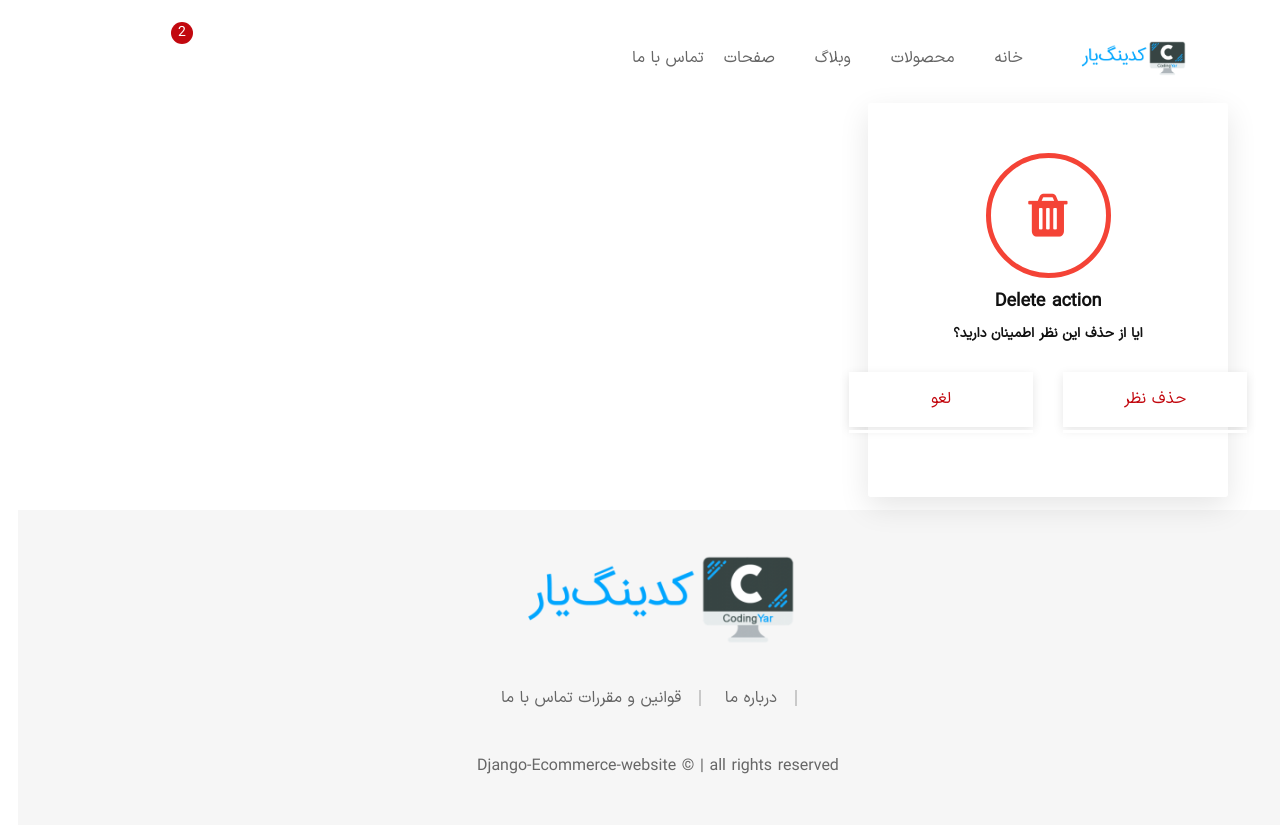
After one commit to shahdin-sh/Django_Ecommerce_Website, a Django app: page /products/1/delete_comment/1 in a window 1280 px wide. The commit adds this page. Run offline with Django 4.2, Linux system fonts and the light colour scheme; a user stored in the database is signed in; tables that the repository leaves empty hold one stand-in row (values such as "Sample post"); some libraries are stand-ins or nearby versions; some web fonts are replaced.

Commit message:
add delete_product_comments and fix edit_product_comments in view and template

```diff
--- a/product/admin.py
+++ b/product/admin.py
@@ -12,7 +12,7 @@ class ProductAdmin(admin.ModelAdmin):
 
 
 class ProductCommentsAdmin(admin.ModelAdmin):
-    list_display = ['replay_or_comment', 'text', 'datetime_created', 'is_active', 'parent', 'rate', 'product']
+    list_display = ['replay_or_comment', 'user', 'text', 'datetime_created', 'is_active', 'parent', 'rate', 'product']
 
     def replay_or_comment(self, obj):
         if not obj.parent:
--- a/product/forms.py
+++ b/product/forms.py
@@ -6,3 +6,7 @@ class UserCommentsForm(forms.ModelForm):
     class Meta:
         model = UserComments
         fields = ['text', 'rate']
+
+    def __init__(self, *args, **kwargs):
+        super(UserCommentsForm, self).__init__(*args, **kwargs)
+        self.fields['rate'].required = False
--- a/product/models.py
+++ b/product/models.py
@@ -39,3 +39,6 @@ class UserComments(models.Model):
 
     def __str__(self):
         return self.text
+
+    def get_absolute_url(self):
+        return reverse('product_detail_view', args=[self.product.id])
--- /dev/null
+++ b/product/templates/product/delete_product_comments.html
@@ -0,0 +1,36 @@
+{% extends '_base.html' %}
+{% load crispy_forms_tags %}
+{% load static %}
+{% block styles %}
+    <link rel="stylesheet" href="{% static 'css/delete_card.css' %}">
+{% endblock %}
+
+{% block content %}
+    <div class="container">
+        <div class="row">
+            <div class="col-sm-6 col-md-4 offset-sm-3 offset-md-4">
+                <div class="info-card info-card--danger bg-white text-center mb-4 rounded-lg">
+                    <div class="info-card_icon mx-auto mb-4 d-flex justify-content-center align-items-center position-relative">
+                        <i class="fa fa-trash"></i>
+                    </div>
+                    <h2 class="mb-4">Delete action</h2>
+                    <div class="mb-4">
+                        <h4>ایا از حذف این نظر اطمینان دارید؟</h4>
+                        <div class="buttons_positions">
+                             <div class="button_delete">
+                                <form action="" method="post">
+                                    {% csrf_token %}
+                                    <button class="btn btn-danger" type="submit" onclick="this.disabled=true;this.form.submit();"
+                                    >حذف نظر</button>
+                                </form>
+                            </div>
+                            <div class="button_cancel">
+                                 <a href="{% url 'product_detail_view' product_detail.id %}"><button class="btn btn-secondary">لغو</button></a>
+                            </div>
+                        </div>
+                    </div>
+                </div>
+            </div>
+        </div>
+    </div>
+{% endblock content %}
--- a/product/templates/product/product_detail_view.html
+++ b/product/templates/product/product_detail_view.html
@@ -116,7 +116,7 @@
                                                                             <strong class="review__author px-4">{{ comment.user.username }}</strong>
                                                                             <span>
                                                                                 <a href="{% url 'edit_user_comments' product_detail.id comment.id %}">Edit</a>
-                                                                                 <a href="#">Delete</a>
+                                                                                 <a href="{% url 'delete_user_comments' product_detail.id comment.id %}">Delete</a>
                                                                             </span>
                                                                             <span class="review__dash">-</span>
                                                                             <span class="review__published-date">{{ comment.datetime_created }}</span>
@@ -162,7 +162,7 @@
                                                     <h3>اضافه کردن بازخورد</h3>
                                                      <form action="" method="post">
                                                          {% csrf_token %}
-                                                        {{ comment_form|crispy }}
+                                                         {{ comment_form.text|as_crispy_field }}
                                                           <!-- Hidden input for parent comment.id -->
                                                         <input type="hidden" name="parent_id" value="{{ comment.id }}">
                                                         <input type="submit" value="ثبت بازخورد">
@@ -196,7 +196,7 @@
                                                             {% csrf_token %}
                                                             {{ comment_form|crispy }}
                                                               <button type="submit" value="yes"
-                                                                onclick="this.disabled=true;this.form.submit();">ارسال</button>
+                                                                onclick="this.disabled=true;this.form.submit();" class="mt-3">ارسال</button>
                                                         </form>
                                                     </div>
                                                 </div>
--- a/product/urls.py
+++ b/product/urls.py
@@ -4,5 +4,6 @@ from .views import *
 urlpatterns = [
     path('', products_list_view, name='products_list_view'),
     path('<int:pk>', product_detail_view, name='product_detail_view'),
-    path('<int:pk>/edit_comment/<int:comment_id>', edit_user_comments, name='edit_user_comments'),
+    path('<int:pk>/edit_comment/<int:comment_id>', edit_use_comments, name='edit_user_comments'),
+    path('<int:pk>/delete_comment/<int:comment_id>', delete_user_comments, name='delete_user_comments'),
 ]
--- a/product/views.py
+++ b/product/views.py
@@ -1,8 +1,8 @@
-from django.shortcuts import render, redirect, get_object_or_404
+from django.shortcuts import render, redirect, get_object_or_404, HttpResponseRedirect
 from .models import Product, UserComments
 from django.core.paginator import Paginator
 from .forms import UserCommentsForm
-from django.contrib.auth import get_user_model
+from django.views import generic
 
 
 def products_list_view(request):
@@ -21,7 +21,7 @@ def products_list_view(request):
 def product_detail_view(request, pk):
     products = Product.objects.all().filter(product_existence=True)
     product_detail = get_object_or_404(products, pk=pk)
-    comments = UserComments.objects.all().filter(is_active=True, parent__isnull=True)
+    comments = UserComments.objects.all().filter(is_active=True, parent__isnull=True).order_by('-datetime_created')
     # comment section for user started
     if request.method == 'POST':
         comment_form = UserCommentsForm(request.POST)
@@ -49,7 +49,7 @@ def product_detail_view(request, pk):
             new_comment.product = product_detail
             new_comment.user = request.user
             new_comment.save()
-            comment_form = UserCommentsForm()
+            return redirect('product_detail_view', pk=pk)
     else:
         comment_form = UserCommentsForm()
     # end of comment section
@@ -62,17 +62,35 @@ def product_detail_view(request, pk):
     return render(request, 'product/product_detail_view.html', dic)
 
 
-def edit_user_comments(request, pk, comment_id):
+def edit_use_comments(request, pk, comment_id):
+    current_user = request.user
+    user_comments = current_user.comments.filter(is_active=True, parent__isnull=True)
+    get_particular_user_comment = get_object_or_404(user_comments, pk=comment_id)
+    # registering the form
+    edit_form = UserCommentsForm(request.POST, instance=get_particular_user_comment)
+    if request.method == 'POST':
+        if edit_form.is_valid():
+            edit_form.save()
+            return redirect('product_detail_view', pk=pk)
+    # dic for context
+    dic = {
+        'edit_comment_form': edit_form
+    }
+    return render(request, 'product/edit_product_comments.html', dic)
+
+
+def delete_user_comments(request, pk, comment_id):
+    # product detail for redirect section in template, UserComment get_absolute_url does not work correctly
+    products = Product.objects.all().filter(product_existence=True)
+    product_detail = get_object_or_404(products, pk=pk)
     user = request.user
     user_comments = user.comments.filter(is_active=True, parent__isnull=True)
     getting_particular_user_comment = get_object_or_404(user_comments, pk=comment_id)
-    edit_comment_form = UserCommentsForm(request.POST, instance=getting_particular_user_comment)
-    if edit_comment_form.is_valid():
-        edit_comment_form.save()
-        edit_comment_form = UserCommentsForm()
-        redirect('post_detail_view', pk=pk)
+    if request.method == 'POST':
+        getting_particular_user_comment.delete()
+        redirect('product_detail_view', pk)
     # dic for context
     dic = {
-        'edit_comment_form': edit_comment_form,
+        'product_detail': product_detail
     }
-    return render(request, 'product/edit_product_comments.html', dic)
+    return render(request, 'product/delete_product_comments.html', dic)
--- /dev/null
+++ b/static/css/delete_card.css
@@ -0,0 +1,46 @@
+
+.main-content {
+	padding-top: 100px;
+	padding-bottom: 100px;
+}
+
+.info-card {
+	padding: 50px 30px;
+	box-shadow: 0 10px 30px rgba(0, 0, 0, 0.1);
+}
+.info-card .info-card_icon {
+	height: 125px;
+	width: 125px;
+	border: 5px solid #03a9f4;
+	border-radius: 125px;
+}
+.info-card .info-card_icon i {
+	font-size: 50px;
+	color: #03a9f4;
+}
+.info-card .info-card_icon .info-card_img-icon {
+	height: 60px;
+	width: 60px;
+	object-fit: contain;
+}
+.info-card .btn {
+	box-shadow: 0 3px 10px rgba(0, 0, 0, 0.1);
+}
+.info-card--danger .info-card_icon {
+	border-color: #f44336;
+}
+.info-card--danger .info-card_icon i {
+	color: #f44336;
+}
+.buttons_positions{
+	display: flex;
+	flex-direction: row;
+	justify-content: center;
+	gap: 30px;
+	margin-top: 30px;
+}
+button{
+	width: 100px;
+	height: 30px;
+	font-size: 300px;
+}
--- a/templates/_base.html
+++ b/templates/_base.html
@@ -6,6 +6,10 @@
     <meta charset="utf-8">
     <meta name="viewport" content="width=device-width, initial-scale=1, shrink-to-fit=no">
     <title>{% block page_title %}Ecommerce-Website{% endblock page_title %}</title>
+     {% block styles %}
+
+    {% endblock %}
+
 
     <!-- Bootstrap CSS -->
     <link rel="stylesheet" href="https://cdn.jsdelivr.net/npm/bootstrap@4.3.1/dist/css/bootstrap.min.css"
@@ -23,6 +27,7 @@
     <link rel="stylesheet" href="{% static 'css/vendor.css' %}">
     <link rel="stylesheet" href="{% static 'css/main.css' %}">
     <!-- Frontend Files (end) -->
+
 
 </head>
 <body dir='rtl'>
```
Also changed, not shown: product/templates/product/edit_product_comments.html (+13 -5 lines), product/migrations/0012_alter_usercomments_rate.py (added), product/migrations/0013_alter_usercomments_rate.py (added).
